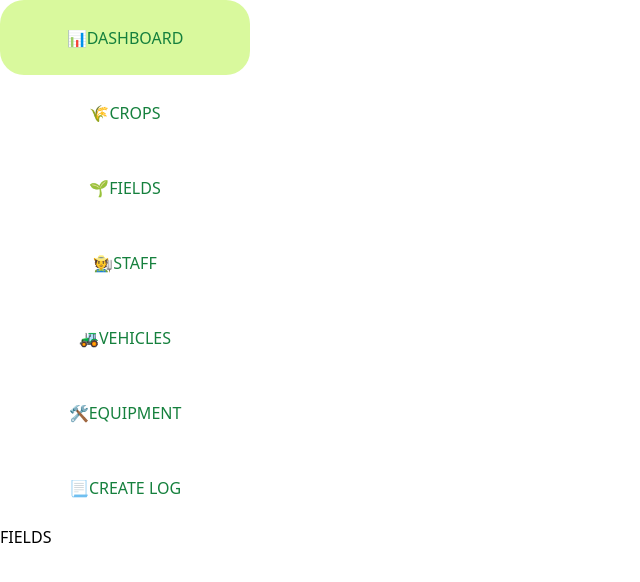
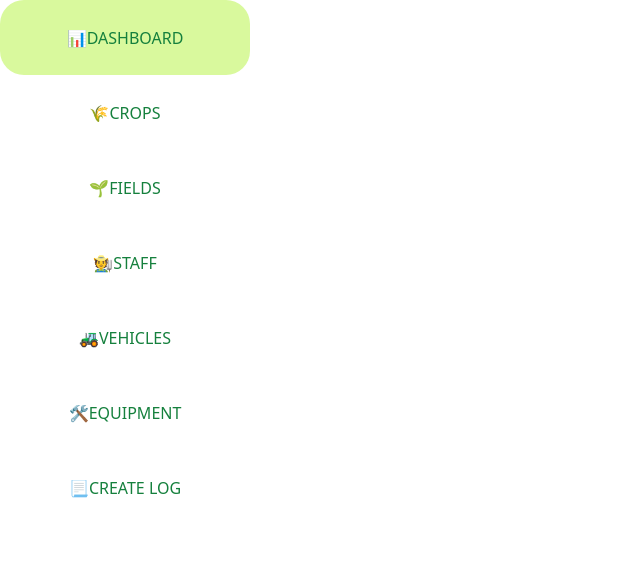
Before and after one commit to thisarunavod/Green-Shadow-on-React, a React (Vite) app: page / in a window 1280 px wide. Shown: the top 582 px of the page, without its empty margins (0-640 px from the left). Built offline with nearby package versions, Linux system fonts and the light colour scheme.

Commit message:
implementing dashboard

```diff
--- a/src/Pages/HomePage.tsx
+++ b/src/Pages/HomePage.tsx
@@ -1,20 +1,23 @@
 import {Crop} from "../Model/Crop.ts";
 import {useSelector} from "react-redux";
+import {Field} from "../Model/Field.ts";
 
 export function HomePage() {
 
     const crops:Crop[] = useSelector((state:any) => state.cropManager);
-
+    const fields:Field[] = useSelector((state:any) => state.fieldManager);
     return (
         <div className="HomePage w-[950px] h-[600px] bg-sky-200 flex flex-col gap-[35px] justify-center items-center gap-2">
             <div className='flex flex-row justify-center gap-[35px]'>
                 <div className='flex justify-center items-center rounded-[30px] w-[400px] h-[250px] bg-lime-300'>
                     {crops?.length > 0 && (
-                        <h1 className='text-4xl text-gray-700'>{crops.length+'  CROPS'}</h1>
+                        <h1 className='text-4xl text-green-700 hover:font-extrabold hover:text-6xl transition-all'>{crops.length+'  CROPS'}</h1>
                     )}
                 </div>
                 <div className='flex justify-center items-center rounded-[30px] w-[400px] h-[250px] bg-lime-300'>
-                    <h1 className='text-4xl '>FIELDS</h1>
+                    {fields?.length > 0 && (
+                        <h1 className='text-4xl text-green-700 hover:font-extrabold hover:text-6xl transition-all'>{fields.length+'  FIELDS'}</h1>
+                    )}
                 </div>
             </div>
             <div className='flex flex-row justify-center gap-[35px]'>
```
